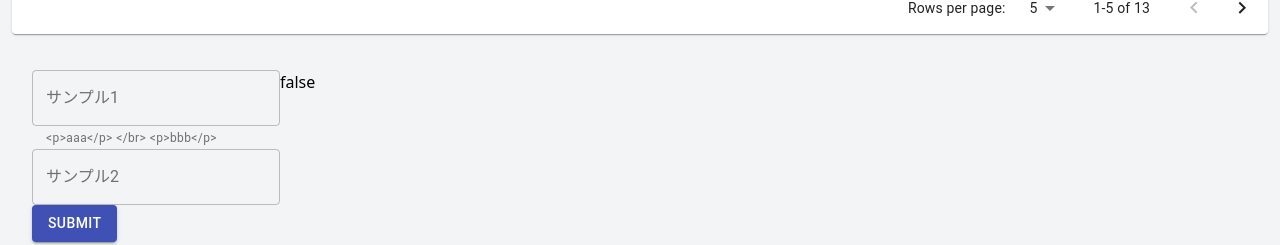
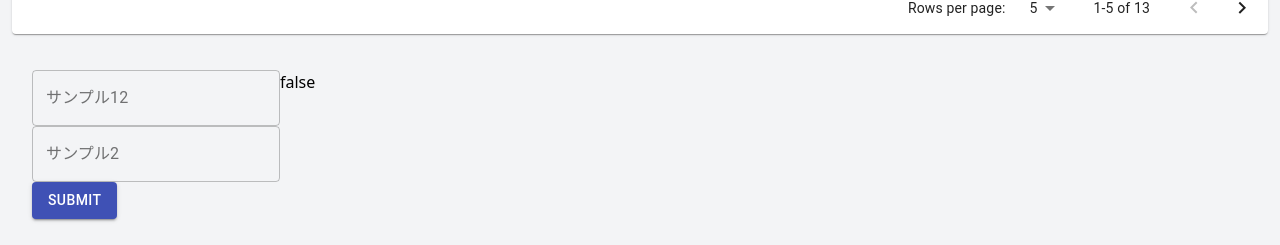
Before and after one commit to koji-koji/nextjs-logic-stock, a Next.js app: page /sample in a window 1280 px wide. Shown: the part 489-734 px from the top of the page. Built offline with nearby package versions, Linux system fonts and the light colour scheme.

Commit message:
:sparkles: helperTextを複数設定して改行できるように設定。

```diff
--- a/components/layouts/FileFormUploadArea.tsx
+++ b/components/layouts/FileFormUploadArea.tsx
@@ -13,8 +13,30 @@ const FileFormUPloadArea = () => {
     return '';
   };
 
-  const infoMessage = () => {
-    return `<p>aaa</p> </br> <p>bbb</p>`;
+  const infoMessage = (infoMessages: string[] = []) => {
+    return infoMessages?.length ? (
+      <div>
+        {infoMessages.map((infoMaggage) => (
+          <p>{infoMaggage}</p>
+        ))}
+      </div>
+    ) : (
+      ''
+    );
+  };
+
+  const checkError = () => {};
+
+  const errorMessage = (errorMessages: string[] = []) => {
+    return errorMessages?.length ? (
+      <div>
+        {errorMessages.map((errorMessage) => (
+          <p>{errorMessage}</p>
+        ))}
+      </div>
+    ) : (
+      ''
+    );
   };
 
   const [sampleValue, setSampleValue] = useState('');
@@ -37,18 +59,14 @@ const FileFormUPloadArea = () => {
               <TextField
                 id="outlined-basic"
                 name="name1"
-                label="サンプル1"
+                label="サンプル12"
                 variant="outlined"
                 error={isSubmit && true}
-                helperText={infoMessage() + handleErrorMessage()}
+                helperText={infoMessage()}
                 onChange={(e) => {
                   setSampleValue(e.currentTarget.value);
+                  if (isSubmit) checkError();
                 }}
-                // helperText={'asdfsafdfas'}
-                // helperText={(inputProps) => {
-                //   debugger;
-                //   return 'aaa';
-                // }}
               />
               {isSubmit.toString()}
             </li>
```
